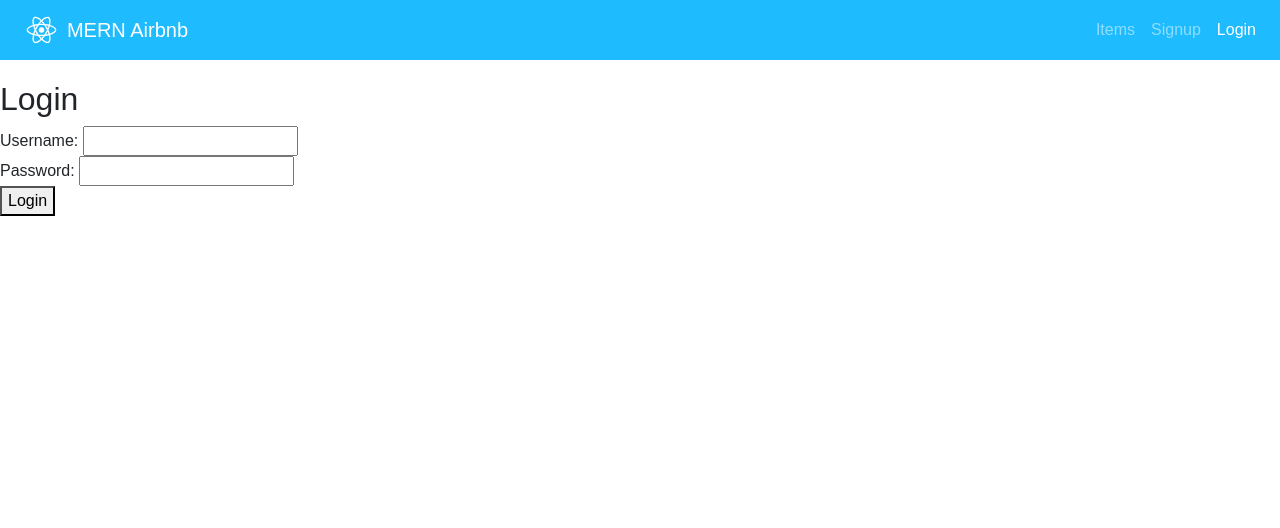
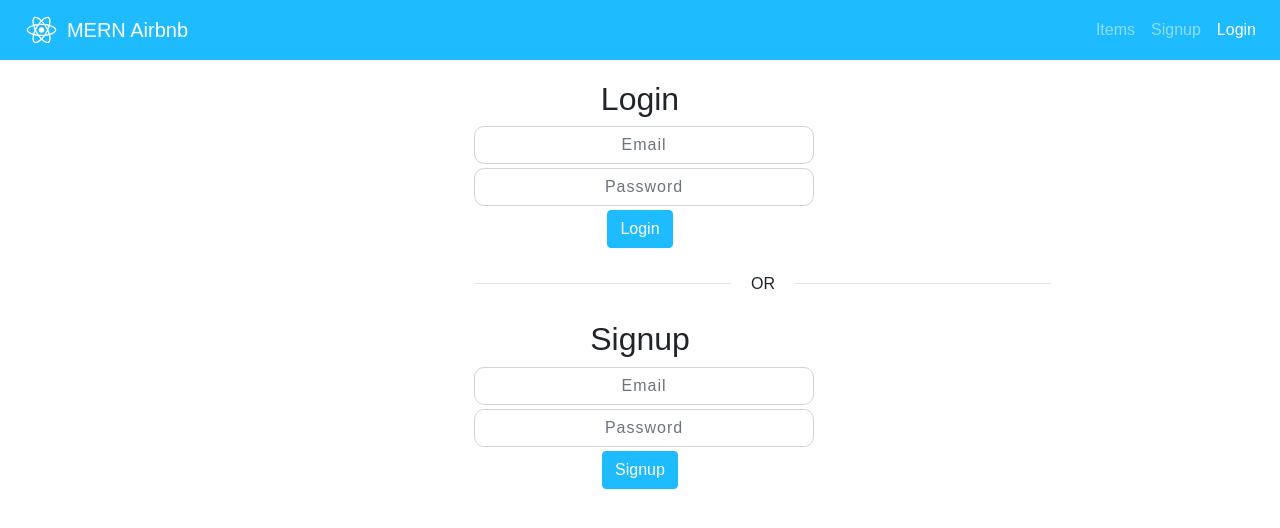
Before and after one commit to wildhamster26/Luo, a React (Create React App) app in the folder client/: page /login in a window 1280 px wide. Shown: the top 528 px of the page. Built offline with nearby package versions, Linux system fonts and the light colour scheme.

Commit message:
Joined sign up and log in pages and aligned them. Also added email account confirmation, but that should be remade to be handled by the front end.

```diff
--- a/client/package.json
+++ b/client/package.json
@@ -10,6 +10,7 @@
     "npm-run-all": "^4.1.3",
     "react": "^16.5.1",
     "react-dom": "^16.5.1",
+    "react-router": "^4.3.1",
     "react-router-dom": "^4.3.1",
     "react-scripts": "1.1.5",
     "reactstrap": "^6.5.0"
--- a/client/src/api.js
+++ b/client/src/api.js
@@ -32,10 +32,10 @@ export default {
       .catch(errHandler)
   },
 
-  login(username, password) {
+  login(email, password) {
     return service
       .post('/login', {
-        username,
+        email,
         password,
       })
       .then(res => {
--- a/client/src/components/App.js
+++ b/client/src/components/App.js
@@ -1,12 +1,11 @@
 import React, { Component } from 'react';
-import { Route, Link, NavLink, Switch } from 'react-router-dom';
+import { Route, Switch } from 'react-router-dom';
 import MainNavbar from './MainNavbar';
 import Item from './pages/Item';
 import Items from './pages/Items';
 import AddItem from './pages/AddItem';
 import Secret from './pages/Secret';
-import Login from './pages/Login';
-import Signup from './pages/Signup';
+import LoginSignup from './pages/LoginSignup';
 import api from '../api';
 
 class App extends Component {
@@ -30,8 +29,7 @@ class App extends Component {
           <Route path="/" exact component={Item} />
           <Route path="/items" component={Items} />
           <Route path="/add-item" component={AddItem} />
-          <Route path="/signup" component={Signup} />
-          <Route path="/login" component={Login} />
+          <Route path="/login" component={LoginSignup} />
           <Route path="/secret" component={Secret} />
           <Route render={() => <h2>404</h2>} />
         </Switch>
--- a/client/src/components/pages/ItemDetail.js
+++ b/client/src/components/pages/ItemDetail.js
@@ -21,7 +21,7 @@ export default class ItemDetail extends Component {
         {curItem.pricePerNight}€
 
         <h4>Owner</h4>
-        {curItem._owner.username}
+        {curItem._owner.email}
       </div>
     )
   }
--- a/client/src/components/pages/Items.js
+++ b/client/src/components/pages/Items.js
@@ -45,7 +45,7 @@ class Items extends Component {
             <ListGroup>
               {this.state.items.map((h, i) => (
                 <ListGroupItem key={h._id} action tag={NavLink} to={"/items/" + h._id} onClick={() => this.handleItemSelection(i)}>
-                  {h.title} by {h._owner.username}
+                  {h.title} by {h._owner.email}
                 </ListGroupItem>
               ))}
             </ListGroup>
--- a/client/src/components/pages/Login.js
+++ /dev/null
@@ -1,47 +0,0 @@
-import React, { Component } from 'react';
-import api from '../../api';
-
-class Login extends Component {
-  constructor(props) {
-    super(props)
-    this.state = {
-      username: "",
-      password: "",
-      message: null
-    }
-  }
-
-  handleInputChange(stateFieldName, event) {
-    this.setState({
-      [stateFieldName]: event.target.value
-    })
-  }
-
-  handleClick(e) {
-    e.preventDefault()
-    api.login(this.state.username, this.state.password)
-      .then(result => {
-        console.log('SUCCESS!')
-        this.props.history.push("/") // Redirect to the home page
-      })
-      .catch(err => this.setState({ message: err.toString() }))
-  }
-
-  render() {
-    return (
-      <div className="Login">
-        <h2>Login</h2>
-        <form>
-          Username: <input type="text" value={this.state.username} onChange={(e) => this.handleInputChange("username", e)} /> <br />
-          Password: <input type="password" value={this.state.password} onChange={(e) => this.handleInputChange("password", e)} /> <br />
-          <button onClick={(e) => this.handleClick(e)}>Login</button>
-        </form>
-        {this.state.message && <div className="info info-danger">
-          {this.state.message}
-        </div>}
-      </div>
-    );
-  }
-}
-
-export default Login;
--- /dev/null
+++ b/client/src/components/pages/LoginSignup.jsx
@@ -0,0 +1,24 @@
+import React, { Component } from 'react';
+import Signup from './partials/Signup';
+import Login from './partials/Login';
+import { Container } from 'reactstrap';
+
+
+
+export default class LoginSignup extends Component {
+  render() {
+    return (
+      <Container className="Login-signup-page">
+        <Login/>
+        <br/>
+        <div className="or">
+          <div className="inner-or">
+            <hr/>OR<hr/>
+          </div>
+        </div>
+        <br/>
+        <Signup/>
+      </Container>
+    )
+  }
+}
--- /dev/null
+++ b/client/src/components/pages/partials/Login.js
@@ -0,0 +1,50 @@
+import React, { Component } from 'react';
+import api from '../../../api';
+import { withRouter } from "react-router";
+import { Input, Button, Container } from 'reactstrap';
+
+
+class Login extends Component {
+  constructor(props) {
+    super(props)
+    this.state = {
+      email: "",
+      password: "",
+      message: null
+    }
+  }
+
+  handleInputChange(stateFieldName, event) {
+    this.setState({
+      [stateFieldName]: event.target.value
+    })
+  }
+
+  handleClick(e) {
+    e.preventDefault()
+    api.login(this.state.email, this.state.password)
+      .then(result => {
+        console.log('SUCCESS!')
+        this.props.history.push("/") // Redirect to the home page
+      })
+      .catch(err => this.setState({ message: err.toString() }))
+  }
+
+  render() {
+    return (
+      <Container className="LoginOld">
+        <h2>Login</h2>
+        <form className="Login-form">
+           <Input className="text-input" placeholder="Email" type="text" value={this.state.email} onChange={(e) => this.handleInputChange("email", e)} />
+           <Input className="text-input" placeholder="Password" type="password" value={this.state.password} onChange={(e) => this.handleInputChange("password", e)} />
+          <Button color="primary" className="submit" onClick={(e) => this.handleClick(e)}>Login</Button>
+        </form>
+        {this.state.message && <div className="info info-danger">
+          {this.state.message}
+        </div>}
+      </Container>
+    );
+  }
+}
+
+export default  withRouter(Login);
--- a/client/src/components/pages/Signup.js
+++ b/client/src/components/pages/partials/Signup.js
@@ -1,11 +1,13 @@
 import React, { Component } from 'react';
-import api from '../../api';
+import { Input, Button, Container } from 'reactstrap';
+import api from '../../../api';
+import { withRouter } from "react-router";
 
 class Signup extends Component {
   constructor(props) {
     super(props)
     this.state = {
-      username: "",
+      email: "",
       name: "",
       password: "",
       message: null
@@ -21,7 +23,7 @@ class Signup extends Component {
   handleClick(e) {
     e.preventDefault()
     let data = {
-      username: this.state.username,
+      email: this.state.email,
       name: this.state.name,
       password: this.state.password,
     }
@@ -35,20 +37,19 @@ class Signup extends Component {
 
   render() {
     return (
-      <div className="Signup">
+      <Container className="Signup">
         <h2>Signup</h2>
-        <form>
-          Username: <input type="text" value={this.state.username} onChange={(e) => this.handleInputChange("username", e)} /> <br />
-          Name: <input type="text" value={this.state.name} onChange={(e) => this.handleInputChange("name", e)} /> <br />
-          Password: <input type="password" value={this.state.password} onChange={(e) => this.handleInputChange("password", e)} /> <br />
-          <button onClick={(e) => this.handleClick(e)}>Signup</button>
+        <form className="Signup-form">
+          <Input className="text-input" placeholder="Email"type="text" value={this.state.email} onChange={(e) => this.handleInputChange("email", e)} />
+          <Input className="text-input" placeholder="Password"type="password" value={this.state.password} onChange={(e) => this.handleInputChange("password", e)} />
+          <Button color="primary" className="submit" onClick={(e) => this.handleClick(e)}>Signup</Button>
         </form>
         {this.state.message && <div className="info info-danger">
           {this.state.message}
         </div>}
-      </div>
+      </Container>
     );
   }
 }
 
-export default Signup;
+export default withRouter(Signup);
--- a/client/src/styles/index.scss
+++ b/client/src/styles/index.scss
@@ -109,6 +109,39 @@ body {
   }
 }
 
+.Login-signup-page, .Login, .Signup{
+  max-width: 400px;
+  margin: auto;
+  text-align: center;
+}
+
+.text-input{
+  text-align: center;
+  border-radius: 10px;
+  letter-spacing: 1px;
+  margin: 4px;
+}
+
+.or{
+  display: flex;
+}
+
+.inner-or{
+  display: flex;
+  margin: auto;
+}
+
+hr{
+    border: 0;
+    height: 0;
+    width:20vw;
+    margin: auto 20px;
+    border-top: 1px solid rgba(0, 0, 0, 0.1);
+    border-bottom: 1px solid rgba(255, 255, 255, 0.3);
+}
+
+
+
 // --------------------
 // Style for Secret component
 .Secret {
```
Also changed, not shown: client/src/styles/connecting.jpg (added), client/src/styles/images/small face.jpg (added), client/src/styles/index.css.
